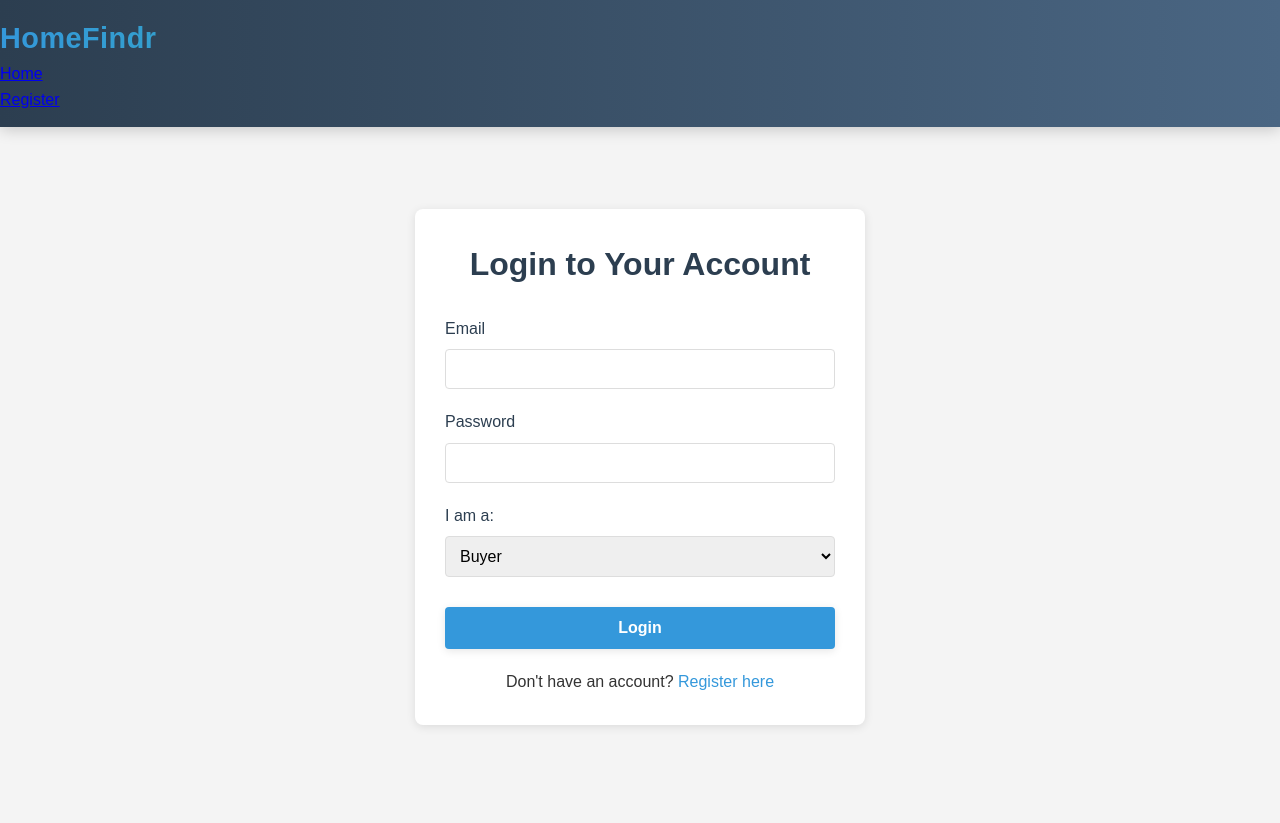
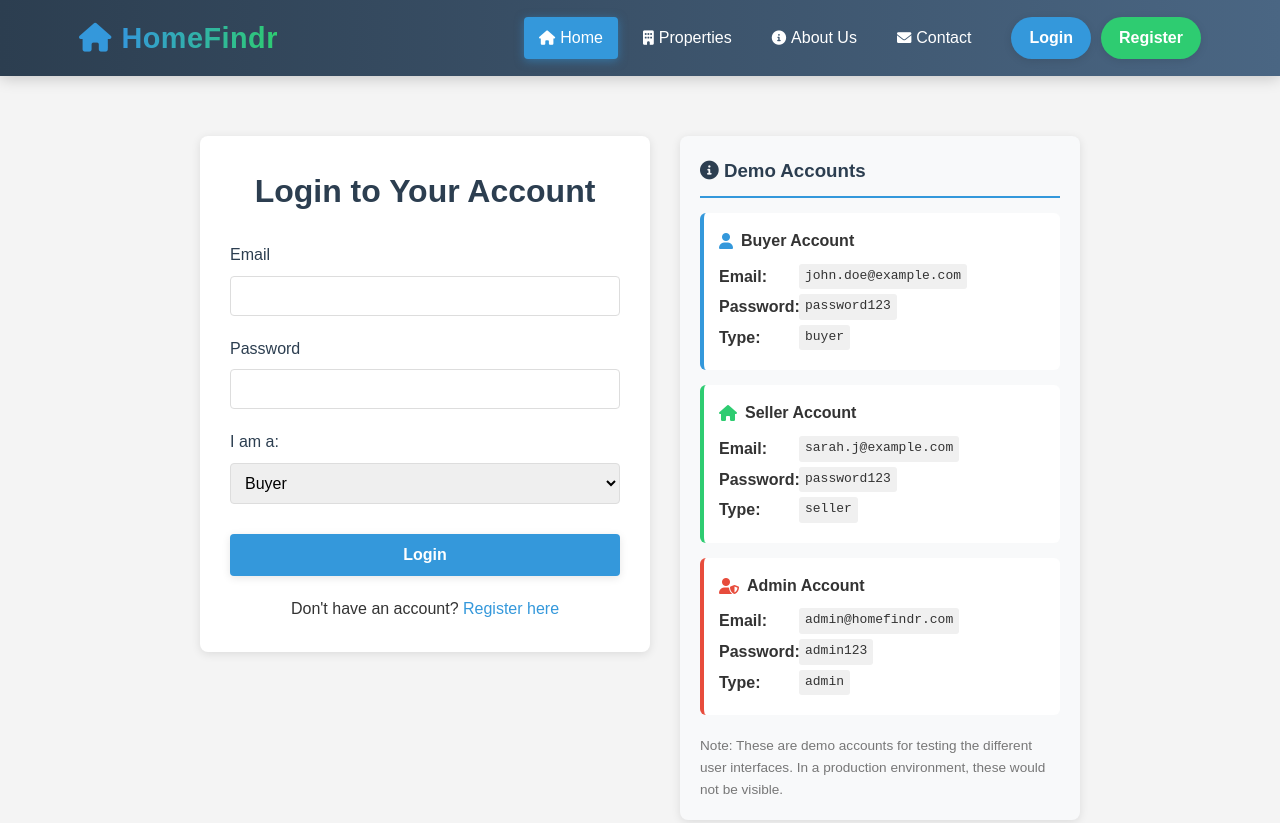
Before and after one commit to AyaanRathod/Cosc-3P94, a plain HTML site: page docs/login.html in a window 1280 px wide. Shown: the top 823 px of the page. Drawn offline with Linux system fonts and the light colour scheme.

Commit message:
Add demo credentials section to login and register pages with styling updates

```diff
--- a/docs/css/styles.css
+++ b/docs/css/styles.css
@@ -598,7 +598,96 @@ footer {
   text-decoration: underline;
 }
 
-/* Responsive styles */
+/* Demo details */
+
+.auth-container {
+  display: flex;
+  flex-direction: row;
+  flex-wrap: wrap;
+  gap: 30px;
+  justify-content: center;
+  align-items: flex-start;
+  padding: 40px 20px;
+}
+
+.demo-credentials {
+  background-color: #f8f9fa;
+  border-radius: 8px;
+  padding: 20px;
+  box-shadow: 0 2px 10px rgba(0,0,0,0.1);
+  max-width: 400px;
+  width: 100%;
+}
+
+.demo-credentials h3 {
+  color: #2c3e50;
+  border-bottom: 2px solid #3498db;
+  padding-bottom: 10px;
+  margin-bottom: 15px;
+}
+
+.demo-account {
+  background-color: white;
+  border-radius: 6px;
+  padding: 15px;
+  margin-bottom: 15px;
+  border-left: 4px solid #3498db;
+}
+
+.demo-account:last-child {
+  margin-bottom: 0;
+}
+
+.demo-account.seller {
+  border-left-color: #2ecc71;
+}
+
+.demo-account.admin {
+  border-left-color: #e74c3c;
+}
+
+.demo-account h4 {
+  margin-top: 0;
+  margin-bottom: 10px;
+  display: flex;
+  align-items: center;
+  gap: 8px;
+}
+
+.demo-account h4 i {
+  color: #3498db;
+}
+
+.demo-account.seller h4 i {
+  color: #2ecc71;
+}
+
+.demo-account.admin h4 i {
+  color: #e74c3c;
+}
+
+.credential-item {
+  display: flex;
+  margin-bottom: 5px;
+}
+
+.credential-label {
+  font-weight: 600;
+  width: 80px;
+}
+
+.credential-value {
+  font-family: monospace;
+  background-color: #f0f0f0;
+  padding: 2px 6px;
+  border-radius: 3px;
+}
+
+.demo-note {
+  font-size: 0.85rem;
+  color: #777;
+  margin-top: 20px;
+}
 /* Responsive styles */
 @media (max-width: 768px) {
   /* Header responsive styling */
--- a/docs/login.html
+++ b/docs/login.html
@@ -5,16 +5,32 @@
   <meta name="viewport" content="width=device-width, initial-scale=1.0">
   <title>Login - HomeFindr</title>
   <link rel="stylesheet" href="css/styles.css">
+  <link rel="stylesheet" href="https://cdnjs.cloudflare.com/ajax/libs/font-awesome/6.0.0/css/all.min.css">
 </head>
 <body>
   <header>
-    <h1>HomeFindr</h1>
-    <nav>
-      <ul>
-        <li><a href="index.html">Home</a></li>
-        <li><a href="register.html">Register</a></li>
-      </ul>
-    </nav>
+    <div class="container header-container">
+      <div class="logo-container">
+        <i class="fas fa-home logo-icon"></i>
+        <h1>HomeFindr</h1>
+      </div>
+
+      <nav>
+        <button class="mobile-menu-btn" aria-label="Toggle menu">
+          <i class="fas fa-bars"></i>
+        </button>
+        <ul class="nav-links">
+          <li><a href="index.html" class="active"><i class="fas fa-house"></i> Home</a></li>
+          <li><a href="#properties"><i class="fas fa-building"></i> Properties</a></li>
+          <li><a href="#about"><i class="fas fa-info-circle"></i> About Us</a></li>
+          <li><a href="#contact"><i class="fas fa-envelope"></i> Contact</a></li>
+        </ul>
+        <div class="auth-buttons">
+          <a href="login.html" class="btn-login">Login</a>
+          <a href="register.html" class="btn-register">Register</a>
+        </div>
+      </nav>
+    </div>
   </header>
 
   <main>
@@ -42,6 +58,61 @@
         </form>
         <p class="auth-redirect">Don't have an account? <a href="register.html">Register here</a></p>
       </div>
+
+      <!-- Demo Credentials Box -->
+      <div class="demo-credentials">
+        <h3><i class="fas fa-info-circle"></i> Demo Accounts</h3>
+
+        <div class="demo-account buyer">
+          <h4><i class="fas fa-user"></i> Buyer Account</h4>
+          <div class="credential-item">
+            <span class="credential-label">Email:</span>
+            <span class="credential-value">john.doe@example.com</span>
+          </div>
+          <div class="credential-item">
+            <span class="credential-label">Password:</span>
+            <span class="credential-value">password123</span>
+          </div>
+          <div class="credential-item">
+            <span class="credential-label">Type:</span>
+            <span class="credential-value">buyer</span>
+          </div>
+        </div>
+
+        <div class="demo-account seller">
+          <h4><i class="fas fa-home"></i> Seller Account</h4>
+          <div class="credential-item">
+            <span class="credential-label">Email:</span>
+            <span class="credential-value">sarah.j@example.com</span>
+          </div>
+          <div class="credential-item">
+            <span class="credential-label">Password:</span>
+            <span class="credential-value">password123</span>
+          </div>
+          <div class="credential-item">
+            <span class="credential-label">Type:</span>
+            <span class="credential-value">seller</span>
+          </div>
+        </div>
+
+        <div class="demo-account admin">
+          <h4><i class="fas fa-user-shield"></i> Admin Account</h4>
+          <div class="credential-item">
+            <span class="credential-label">Email:</span>
+            <span class="credential-value">admin@homefindr.com</span>
+          </div>
+          <div class="credential-item">
+            <span class="credential-label">Password:</span>
+            <span class="credential-value">admin123</span>
+          </div>
+          <div class="credential-item">
+            <span class="credential-label">Type:</span>
+            <span class="credential-value">admin</span>
+          </div>
+        </div>
+
+        <p class="demo-note">Note: These are demo accounts for testing the different user interfaces. In a production environment, these would not be visible.</p>
+      </div>
     </section>
   </main>
 
@@ -49,5 +120,6 @@
     <p>&copy; 2025 HomeFindr - Group 16 Project</p>
   </footer>
   <script src="js/auth.js"></script>
+  <script src="js/script.js"></script>
 </body>
 </html>
```
Also changed, not shown: docs/register.html (+23 -7 lines).
